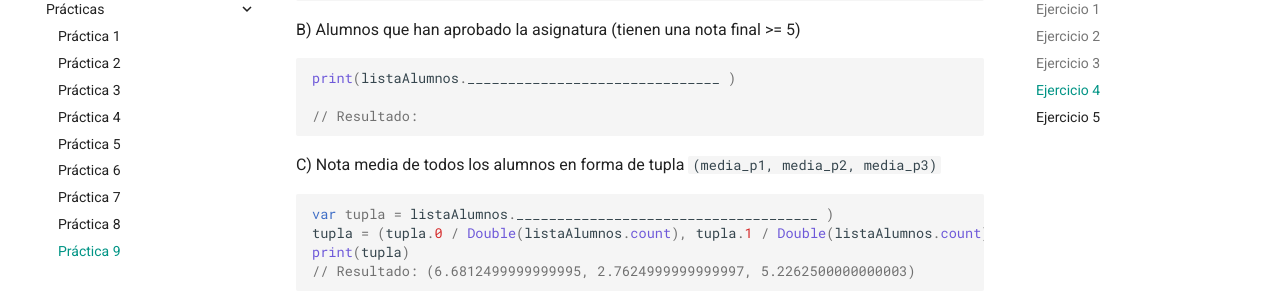
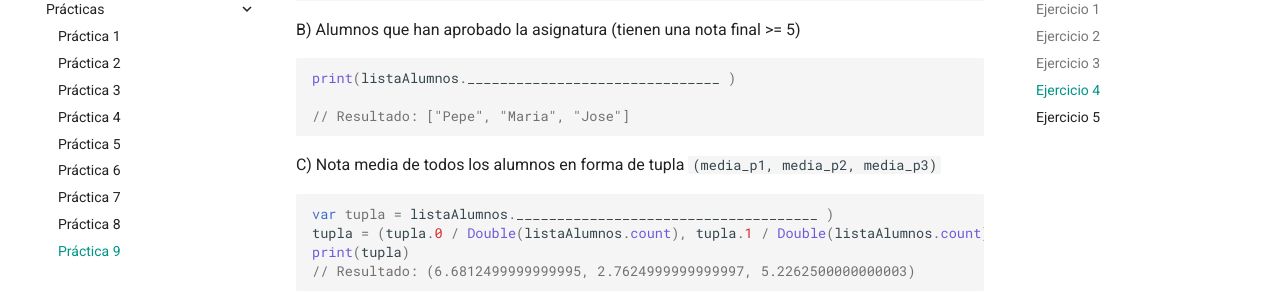
Before and after one commit to domingogallardo/apuntes-lpp, an MkDocs documentation site: the page built from docs/practicas/practica09/practica09.md, in a window 1280 px wide and 900 px high, scrolled down 4828 px. Shown: the part 153-453 px from the top of the window. Built offline with MkDocs 1.6.1 and Material for MkDocs 9.7.7, drawn with Linux system fonts in a browser that asks for light colours.

Commit message:
Corrección

````diff
--- a/docs/practicas/practica09/practica09.md
+++ b/docs/practicas/practica09/practica09.md
@@ -259,7 +259,7 @@ B) Alumnos que han aprobado la asignatura (tienen una nota final >= 5)
 ```swift
 print(listaAlumnos._______________________________ )
 
-// Resultado:
+// Resultado: ["Pepe", "Maria", "Jose"]
 ```
 
 C) Nota media de todos los alumnos en forma de tupla `(media_p1, media_p2, media_p3)`
````
